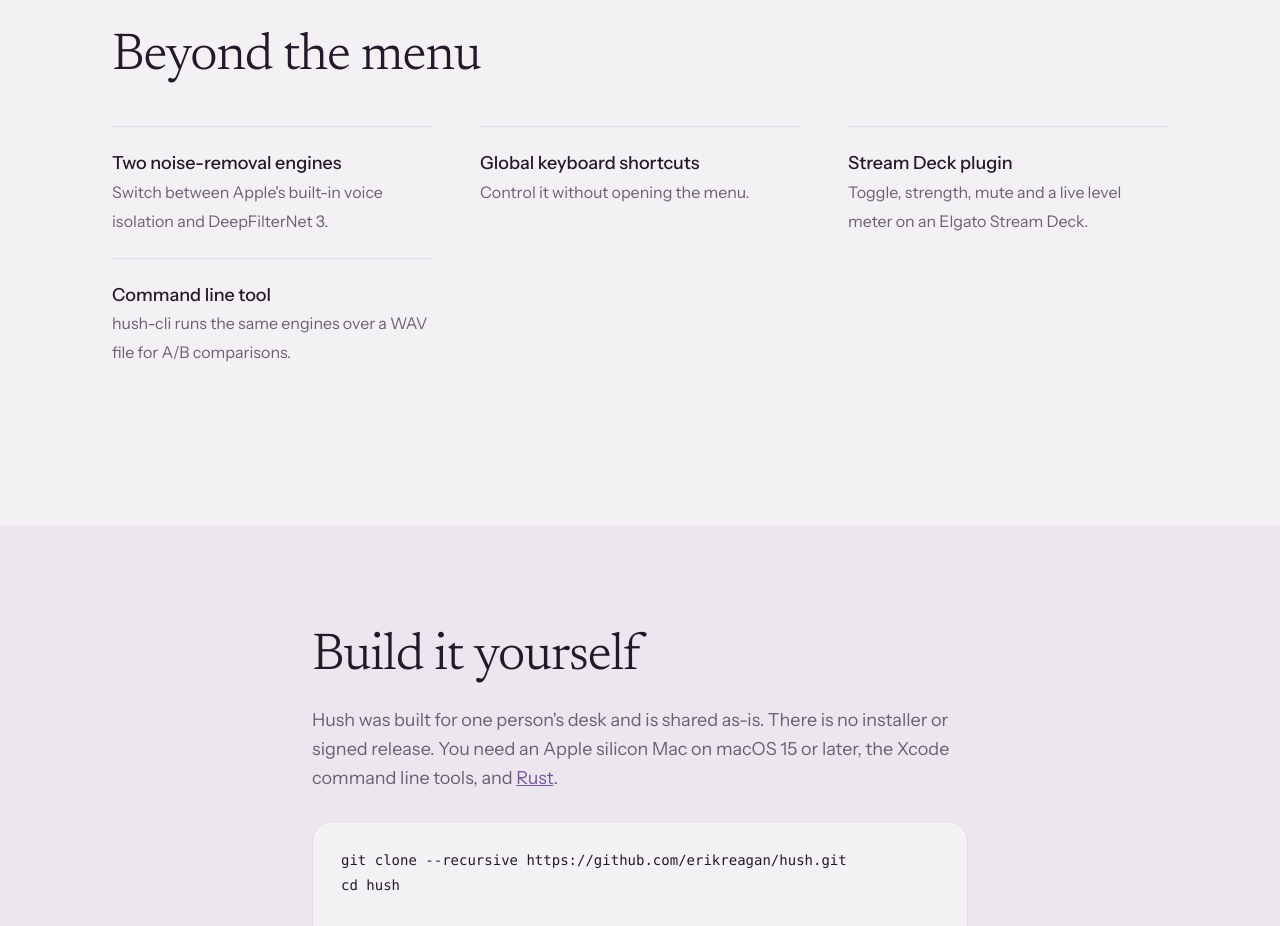
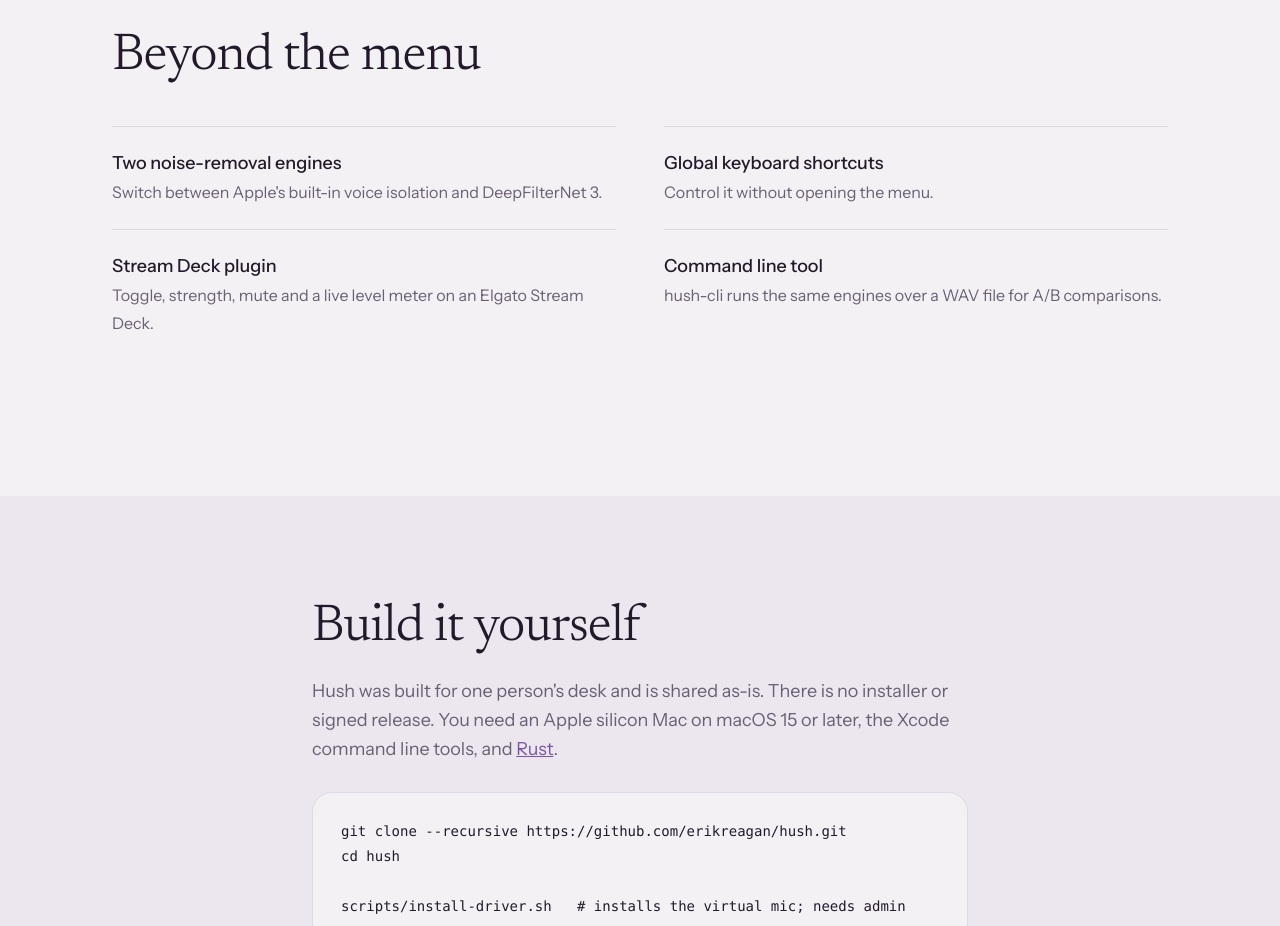
Before and after one commit to erikreagan/hush, a plain HTML site: page site/index.html in a window 1280 px wide. Shown: the part 2500-3426 px from the top of the page. Drawn offline with Linux system fonts and the light colour scheme.

Commit message:
Site: cap the feature grid at two columns
Co-Authored-By: Claude Fable 5.2 <noreply@anthropic.com>
Claude-Session: https://claude.ai/code/session_01CkEH5x7eo7FDMvQV1rbLEp

```diff
--- a/site/index.html
+++ b/site/index.html
@@ -103,7 +103,7 @@ h1{font-size:clamp(46px,6.6vw,88px);line-height:1.05;letter-spacing:-.025em;text
 .menulist span{color:var(--muted);font-size:17px}
 .more{padding-bottom:136px}
 .more h2{margin-bottom:40px}
-.grid{display:grid;grid-template-columns:repeat(auto-fit,minmax(min(280px,100%),1fr));gap:0 48px}
+.grid{display:grid;grid-template-columns:repeat(auto-fit,minmax(min(max(280px,calc(50% - 24px)),100%),1fr));gap:0 48px}
 .grid li{padding:22px 0;border-top:1px solid var(--line)}
 .grid b{display:block;font-weight:500}
 .grid span{color:var(--muted);font-size:16px}
```
